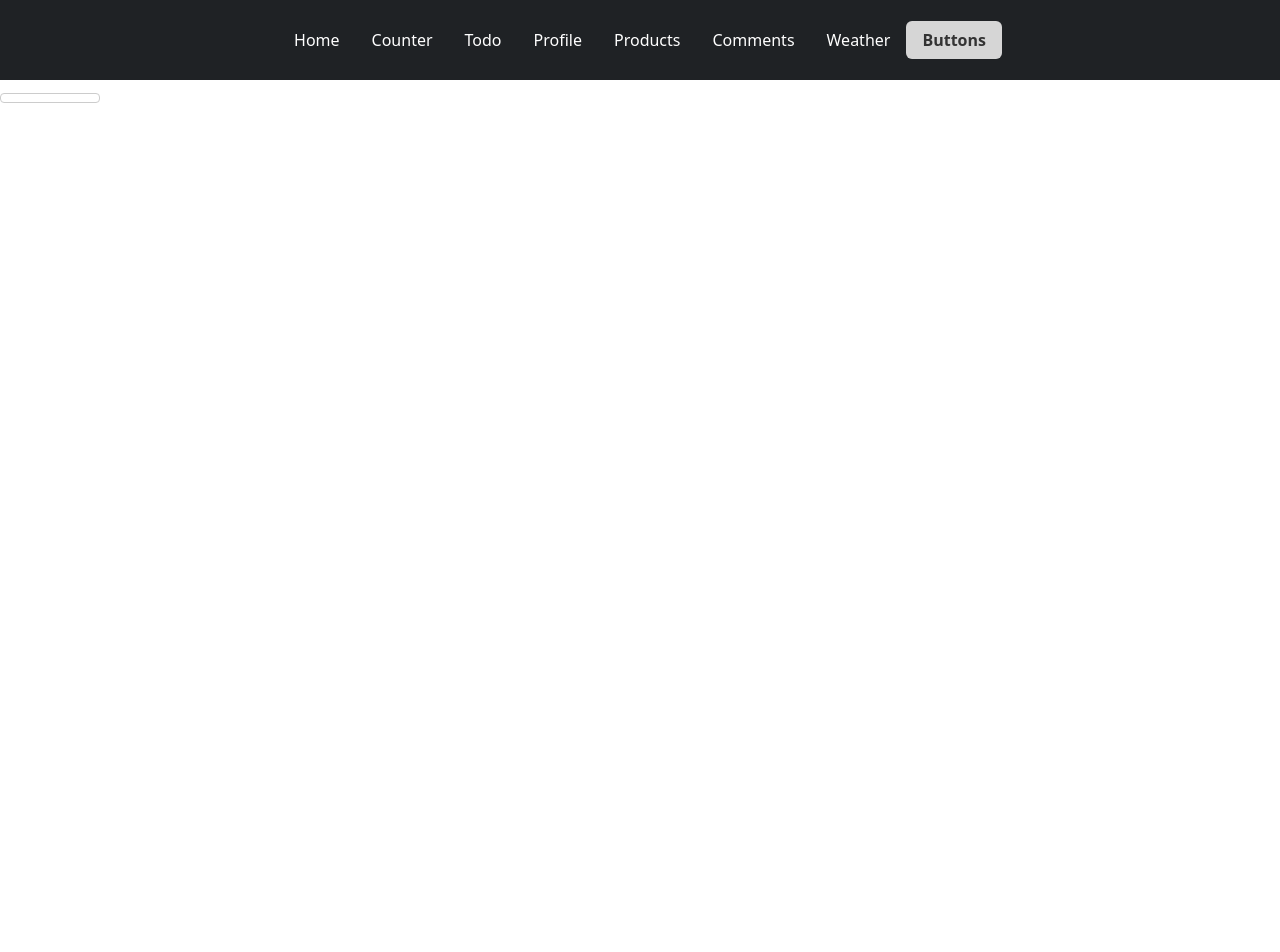
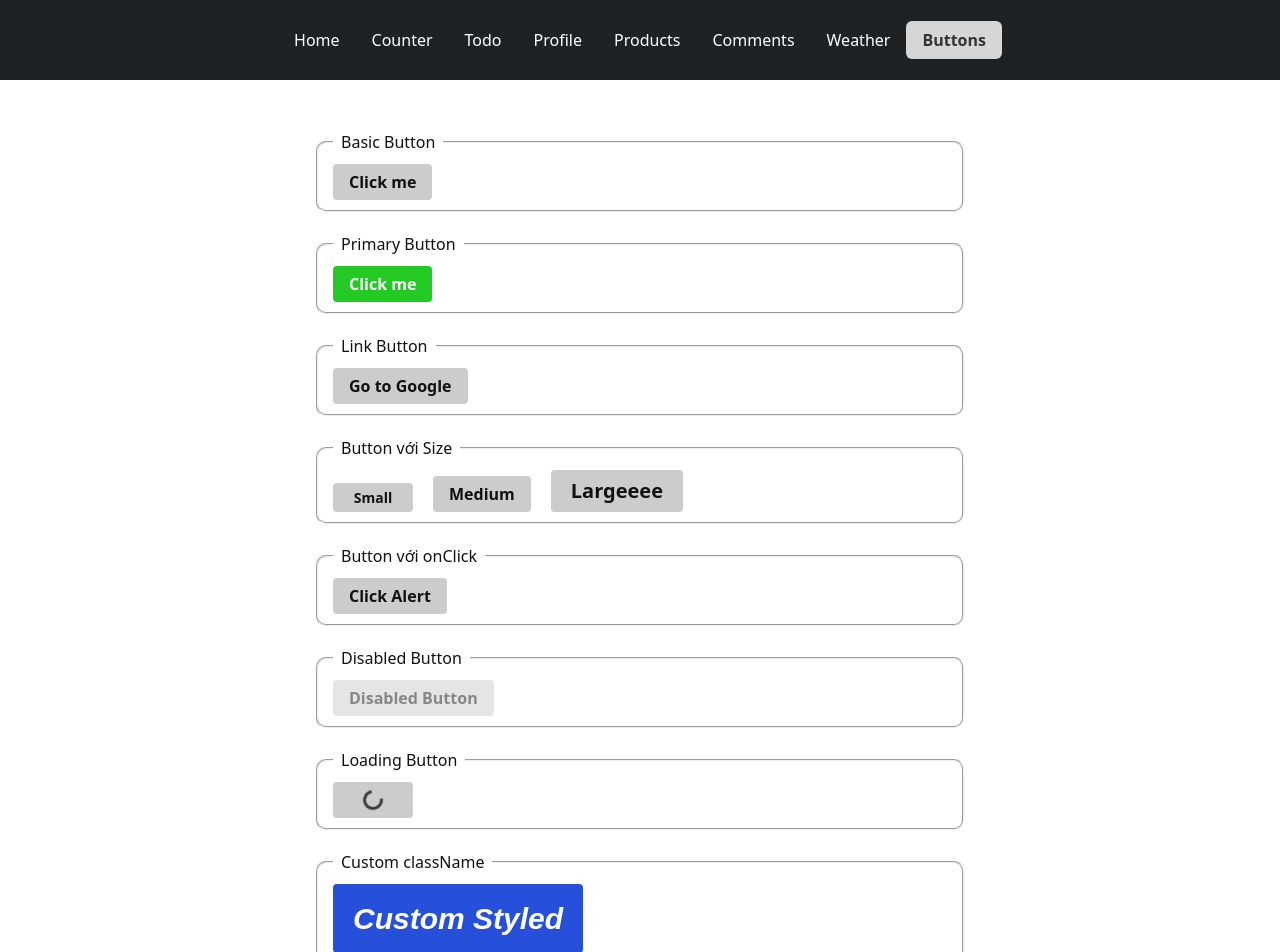
Before and after one commit to Chubekho/f8-zoom-day35, a React (Vite) app: page /Buttons in a window 1280 px wide. Shown: the top 952 px of the page. Before the commit the page ends 800 px from the top, so only its background shows below. Built offline with nearby package versions, Linux system fonts and the light colour scheme.

Commit message:
fix stuff

```diff
--- /dev/null
+++ b/src/components/Button/Button.module.scss
@@ -0,0 +1,80 @@
+.wrapper {
+    display: flex;
+    align-items: center;
+    justify-content: center;
+    border-radius: 4px;
+    background-color: #ccc;
+    font-weight: 600;
+    text-decoration: none;
+    min-width: 80px;
+    cursor: pointer;
+}
+
+.wrapper:hover {
+    background: #ddd;
+}
+
+//variant
+.primary {
+    background: rgb(35, 202, 35);
+    color: #fff;
+}
+
+.primary:hover {
+    background: rgb(74, 219, 74);
+    color: #fff;
+}
+
+.rounded {
+    border-radius: 999px;
+}
+
+.bordered {
+    color: #a423a4;
+    border-color: currentColor;
+}
+
+.disabled {
+    cursor: not-allowed;
+    ;
+    opacity: 0.5;
+
+}
+
+//Sizes
+.small {
+    padding: 4px 12px;
+    font-size: 1.4rem;
+}
+
+.medium {
+    padding: 6px 16px;
+    min-height: 36px;
+}
+
+.large {
+    padding: 6px 20px;
+    font-size: 2rem;
+}
+
+//loading button
+.loading {
+    width: 20px;
+    height: 20px;
+    border: 3px solid #3a3a3a;
+    border-bottom-color: transparent;
+    border-radius: 50%;
+    display: inline-block;
+    box-sizing: border-box;
+    animation: rotation 1s linear infinite;
+}
+
+@keyframes rotation {
+    0% {
+        transform: rotate(0deg);
+    }
+
+    100% {
+        transform: rotate(360deg);
+    }
+}
--- /dev/null
+++ b/src/components/Button/index.jsx
@@ -0,0 +1,52 @@
+import PropTypes from 'prop-types';
+import clsx from 'clsx';
+
+import styles from "./Button.module.scss";
+
+function Button({
+    primary = false,
+    rounded = false,
+    bordered = false,
+    disabled = false,
+    loading = false,
+    children,
+    className,
+    href,
+    size = "medium",
+    ...passProps
+}) {
+    const Component = href ? "a" : "button";
+
+    const classNames = clsx(className, styles.wrapper, styles[size], {
+        [styles.primary]: primary,
+        [styles.rounded]: rounded,
+        [styles.bordered]: bordered,
+        [styles.disabled]: disabled,
+    })
+
+    return (
+        <Component
+            {...passProps}
+            href={href}
+            className={clsx(classNames)}
+            disabled={disabled || loading}
+        >
+            {loading ? <span className={styles.loading}></span> : children}
+        </Component>
+    )
+}
+
+Button.propTypes = {
+    title: PropTypes.string,
+    children: PropTypes.string.isRequired,
+    primary: PropTypes.bool,
+    rounded: PropTypes.bool,
+    bordered: PropTypes.bool,
+    href: PropTypes.string,
+    size: PropTypes.string,
+    className: PropTypes.string,
+    disabled: PropTypes.bool,
+    loading: PropTypes.bool,
+}
+
+export default Button;
--- a/src/pages/Buttons/Buttons.module.scss
+++ b/src/pages/Buttons/Buttons.module.scss
@@ -1,38 +1,56 @@
-.wrapper {
-    display: inline-block;
-    border: 1px solid #ccc;
-    border-radius: 4px;
-    font-weight: 600;
-    text-decoration: none;
-    min-width: 100px;
-    cursor: pointer;
+.app {
+    padding: 50px 100px;
+    display: flex;
+    flex-direction: column;
+    justify-content: center;
+    align-items: center;
 }
 
-.primary {
-    background: rgb(219, 29, 219);
-    color: #fff;
+.wrapper {
+    width: 60%;
+    padding: 10px 15px;
+    border-radius: 10px;
+    margin-bottom: 20px;
+
 }
 
-.rounded {
-    border-radius: 999px;
+.buttons-wrapper {
+    display: flex;
+    align-items: flex-end;
+    flex-wrap: wrap;
+    gap: 20px;
 }
 
-.bordered {
-    color: #a423a4;
-    border-color: currentColor;
+.buttons-wrapper--desc {
+    padding: 0 8px;
 }
 
-//Sizes
-.small {
-    padding: 2px 12px;
-    font-size: 1.4rem;
+.my-custom-class {
+    background: #2650da;
+    padding: 12px 20px;
+    font-size: 3rem;
+    font-style: italic;
+    font-family: fantasy;
 }
 
-.medium {
-    padding: 4px 16px;
+
+.loading {
+    width: 20px;
+    height: 20px;
+    border: 5px solid #000;
+    border-bottom-color: transparent;
+    border-radius: 50%;
+    display: inline-block;
+    box-sizing: border-box;
+    animation: rotation 1s linear infinite;
 }
 
-.large {
-    padding: 6px 20px;
-    font-size: 1.8rem;
+@keyframes rotation {
+    0% {
+        transform: rotate(0deg);
+    }
+
+    100% {
+        transform: rotate(360deg);
+    }
 }
--- a/src/pages/Buttons/index.jsx
+++ b/src/pages/Buttons/index.jsx
@@ -1,46 +1,71 @@
-import PropTypes from 'prop-types';
-import clsx from 'clsx';
+import Button from "../../components/Button";
+import styles from "./Buttons.module.scss"
 
-import styles from "./Buttons.module.scss";
-
-function Button({
-    primary = false,
-    rounded = false,
-    bordered = false,
-    children,
-    className,
-    href,
-    size = "medium",
-    ...passProps
-}) {
-    const Component = href ? "a" : "button";
-
-    const classNames = clsx(className, styles.wrapper, styles[size], {
-        [styles.primary]: primary,
-        [styles.rounded]: rounded,
-        [styles.bordered]: bordered,
-    })
-
+function ButtonsWrapper({ name, children }) {
     return (
-        <Component
-            {...passProps}
-            href={href}
-            className={clsx(classNames)}
-        >
-            {children}
-        </Component>
+        <fieldset className={styles['wrapper']}>
+            <legend className={styles['buttons-wrapper--desc']}>{name}</legend>
+            <div className={styles['buttons-wrapper']}>
+                {children}
+            </div>
+        </fieldset>
     )
 }
 
-Button.propTypes = {
-    title: PropTypes.string,
-    children: PropTypes.string.isRequired,
-    primary: PropTypes.bool,
-    rounded: PropTypes.bool,
-    bordered: PropTypes.bool,
-    href: PropTypes.string,
-    size: PropTypes.string,
-    className: PropTypes.string,
+
+function Buttons() {
+    return (
+        <div className={styles.app}>
+            <ButtonsWrapper name='Basic Button'>
+                <Button>Click me</Button>
+            </ButtonsWrapper>
+
+            <ButtonsWrapper name='Primary Button'>
+                <Button primary>Click me</Button>
+            </ButtonsWrapper>
+
+            <ButtonsWrapper name='Link Button'>
+                <Button href="https://google.com" target="_blank">Go to Google</Button>
+            </ButtonsWrapper>
+
+            <ButtonsWrapper name='Button với Size'>
+                <Button size="small">Small</Button>
+                <Button size="medium">Medium</Button>
+                <Button size="large">Largeeee</Button>
+            </ButtonsWrapper>
+
+            <ButtonsWrapper name='Button với onClick'>
+                <Button onClick={() => alert('Clicked!')}>
+                    Click Alert
+                </Button>
+            </ButtonsWrapper>
+
+            <ButtonsWrapper name='Disabled Button'>
+                <Button disabled onClick={() => alert('Should not show')}>
+                    Disabled Button
+                </Button>
+            </ButtonsWrapper>
+
+            <ButtonsWrapper name='Loading Button'>
+                <Button loading onClick={() => console.log('Should not log')}>
+                    Loading Button
+                </Button>
+            </ButtonsWrapper>
+
+            <ButtonsWrapper name='Custom className'>
+                <Button className={styles['my-custom-class']} primary>
+                    Custom Styled
+                </Button>
+            </ButtonsWrapper>
+
+            <ButtonsWrapper name='Button với Icon'>
+                <Button primary>
+                    <span>📧</span> Send Email
+                </Button>
+            </ButtonsWrapper>
+
+        </div>
+    )
 }
 
-export default Button;
+export default Buttons;
--- a/src/pages/Counter/index.jsx
+++ b/src/pages/Counter/index.jsx
@@ -1,6 +1,6 @@
 import { useState } from "react";
-import Button from "../Buttons";
 import styles from "./Counter.module.scss"
+import Button from "../../components/Button";
 
 function Counter() {
     const [count, setCount] = useState(0)
--- a/src/pages/Products/index.jsx
+++ b/src/pages/Products/index.jsx
@@ -1,7 +1,7 @@
 import { useEffect, useState } from "react";
 
 import styles from "./Products.module.scss"
-import Button from "../Buttons";
+import Button from "../../components/Button";
 
 function Modal({ product, onClose }) {
     if (!product) return null
--- a/src/pages/Todo/index.jsx
+++ b/src/pages/Todo/index.jsx
@@ -1,7 +1,7 @@
 import { useState } from "react";
 
 import styles from "./Todo.module.scss"
-import Button from "../Buttons";
+import Button from "../../components/Button";
 
 let uniqId = -1;
 
--- a/src/pages/Weather/Weather.module.scss
+++ b/src/pages/Weather/Weather.module.scss
@@ -28,7 +28,7 @@ select {
   margin-bottom: 10px;
 }
 
-button {
+.btn {
   padding: 8px 16px;
   border: none;
   background: #1f78ff;
@@ -38,6 +38,6 @@ button {
   transition: background 0.2s;
 }
 
-button:hover {
+.btn:hover {
   background: #145ecc;
 }
--- a/src/pages/Weather/index.jsx
+++ b/src/pages/Weather/index.jsx
@@ -52,7 +52,7 @@ function Weather() {
     return (
         <div className={styles.app}>
             <h2>Thông tin thời tiết</h2>
-            <select value={selectedCity} onChange={handleChange}>
+            <select style={{ border: "1px solid #a19999ff" }} value={selectedCity} onChange={handleChange}>
                 <option value="hanoi">Hà Nội</option>
                 <option value="hcm">TP.HCM</option>
                 <option value="danang">Đà Nẵng</option>
@@ -74,7 +74,7 @@ function Weather() {
                 </p>
             </div>
 
-            <button onClick={handleRefresh}>Làm mới</button>
+            <button className={styles.btn} onClick={handleRefresh}>Làm mới</button>
         </div>
     );
 }
```
